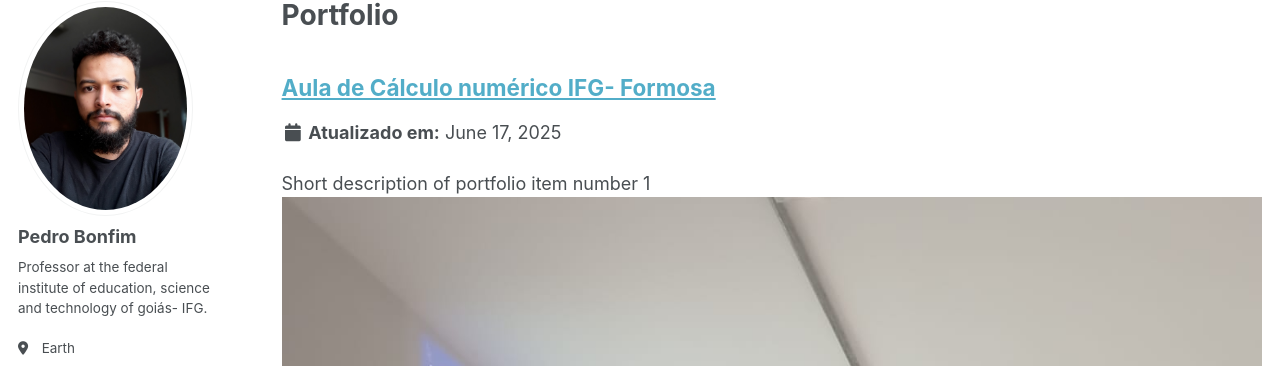
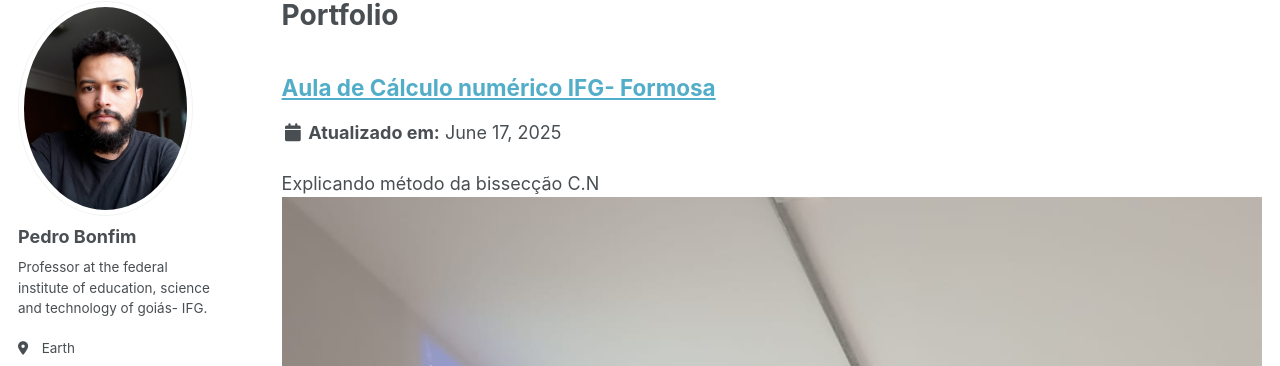
Before and after one commit to pedroassuncaofilho/pedroassuncaofilho.github.io, a Jekyll site: the page built from _pages/portfolio.html, in a window 1280 px wide and 900 px high. Shown: the part 98-464 px from the top of the window. Built offline with Jekyll 4.4.1, drawn with Linux system fonts in a browser that asks for light colours; some web fonts are replaced.

Commit message:
Update portfolio-1.md

```diff
--- a/_portfolio/portfolio-1.md
+++ b/_portfolio/portfolio-1.md
@@ -1,6 +1,6 @@
 ---
 title: "Aula de Cálculo numérico IFG- Formosa"
-excerpt: "Short description of portfolio item number 1<br/><img src='/images/WhatsApp Image 2025-06-07 at 12.42.20.png'>"
+excerpt: "Explicando método da bissecção C.N<br/><img src='/images/WhatsApp Image 2025-06-07 at 12.42.20.png'>"
 collection: portfolio
 ---
 
```
